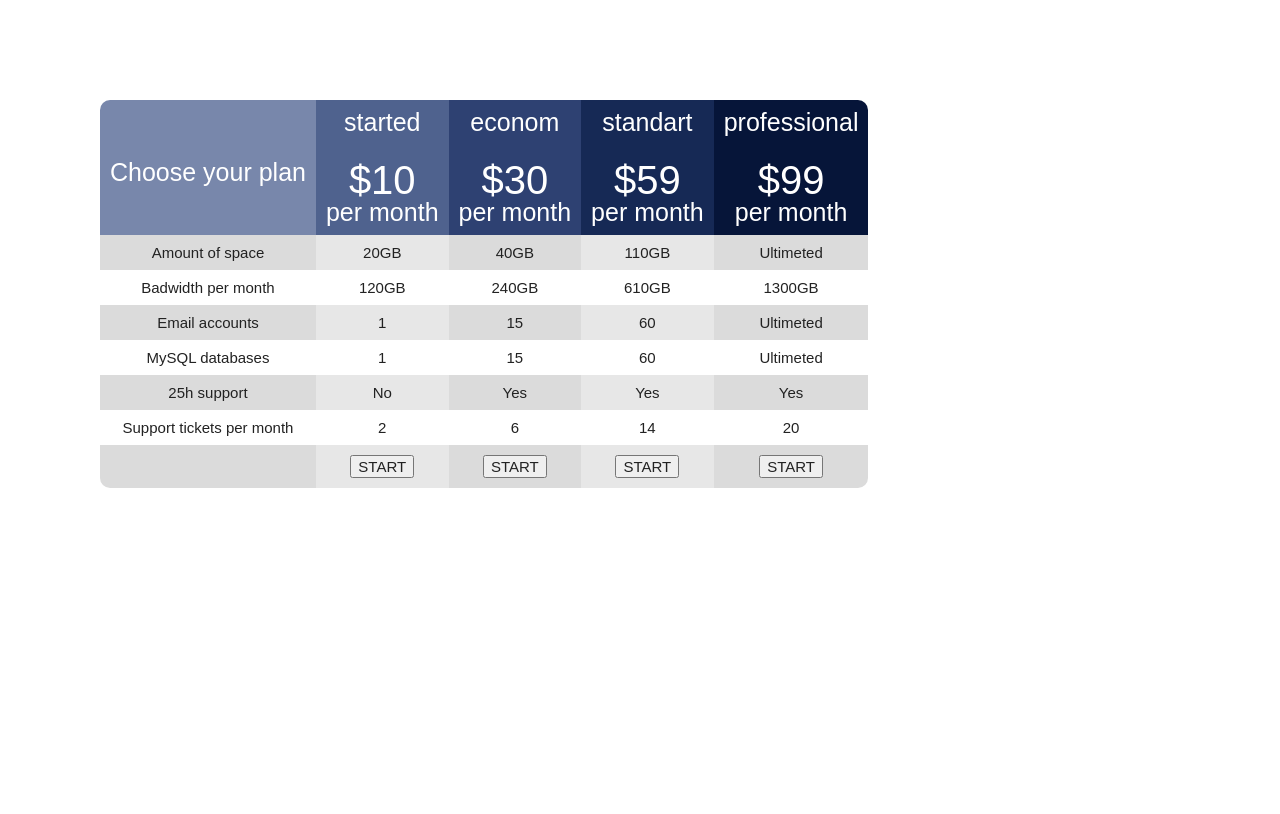
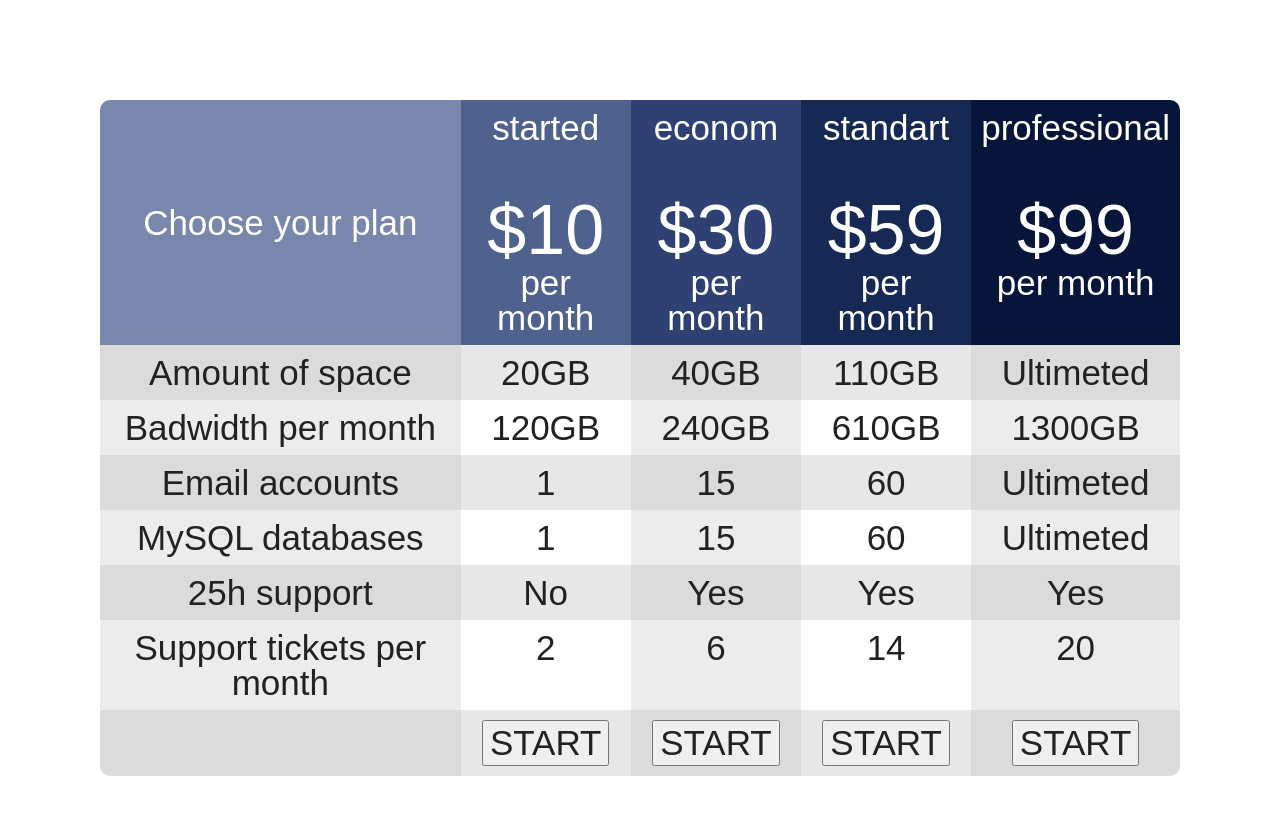
Before and after one commit to Maxim-Cha-Cha/----------------------------------------------, a plain HTML site: page index.html in a window 1280 px wide. Drawn offline with Linux system fonts and the light colour scheme.

Commit message:
изменил

```diff
--- a/assets/css/style.css
+++ b/assets/css/style.css
@@ -1,4 +1,4 @@
-b*{
+*{
   box-sizing: border-box;
 }
 table th, td{
@@ -6,44 +6,42 @@ table th, td{
   padding: 10px;
   text-align: center;
   font-family: Arial, Helvetica, sans-serif;
-  font-size: 15px;
+  font-size: 35px;
 }
-p:nth-child(3){
-  font-size: 40px;
+p:nth-child(2){
+  font-size: 70px;
+  padding-top: 50px;
 }
 body>table{
   margin: 100px;
  border-radius: 10px;
  overflow: hidden;
 }
-tr:nth-child(odd)
-td:nth-child(odd) {
-  background: rgb(219, 219, 219);
+th:first-child {background: #7887ab;
+  vertical-align: middle;
 }
-  tr:nth-child(even)
-  td:nth-child(odd) {
-    background: rgb(255, 255, 255);
+
+th:nth-child(2){background:#4f628e}
+
+th:nth-child(3){background:#2e4172}
+
+th:nth-child(4){background:#162955}
+
+th:nth-child(5){background:#061539}
+
+thead{color: white;}
+
+tr:nth-child(odd) > td:nth-child(odd) {
+  background: #dbdbdb;
 }
-  tr:nth-child(2n-1)
-  td:nth-child(2n) {
-    background:rgb(231, 231, 231);
+
+tr:nth-child(even) > td:nth-child(odd) {
+  background: #ececec;
 }
-th:first-child{
-  background: rgb(120, 135, 171);
+
+tr:nth-child(odd) > td:nth-child(even) {
+  background:#e7e7e7;
 }
-th:nth-child(2){
-  background: rgb(79, 98, 142);
+tr:nth-child(even) > td:nth-child(even){
+  background:#fff;
 }
-th:nth-child(3){
-  background: rgb(46, 65, 114);
-}
-th:nth-child(4){
-  background: rgb(22, 41, 85);
-}
-th:nth-child(5){
-  background: rgb(6, 21, 57);
-}
-th:nth-child(1n-5){
-  color: white;
-  font-size: 25px;
-}
--- a/index.html
+++ b/index.html
@@ -12,20 +12,20 @@
     <table>
       <thead>
         <tr>
-          <th><br><br>Choose your plan</th>
+          <th>Choose your plan</th>
           <th><p>started</p>
-            <br><p>$10</p>
+            <p>$10</p>
             <p>per month</p></th>
           <th><p>econom</p>
-            <br><p>$30</p>
+            <p>$30</p>
             <p>per month</p>
           </th>
           <th><p>standart</p>
-            <br><p>$59</p>
+            <p>$59</p>
             <p>per month</p>
           </th>
           <th><p>professional</p>
-            <br><p>$99</p>
+            <p>$99</p>
             <p>per month</p>
           </th>
         </tr>
```
